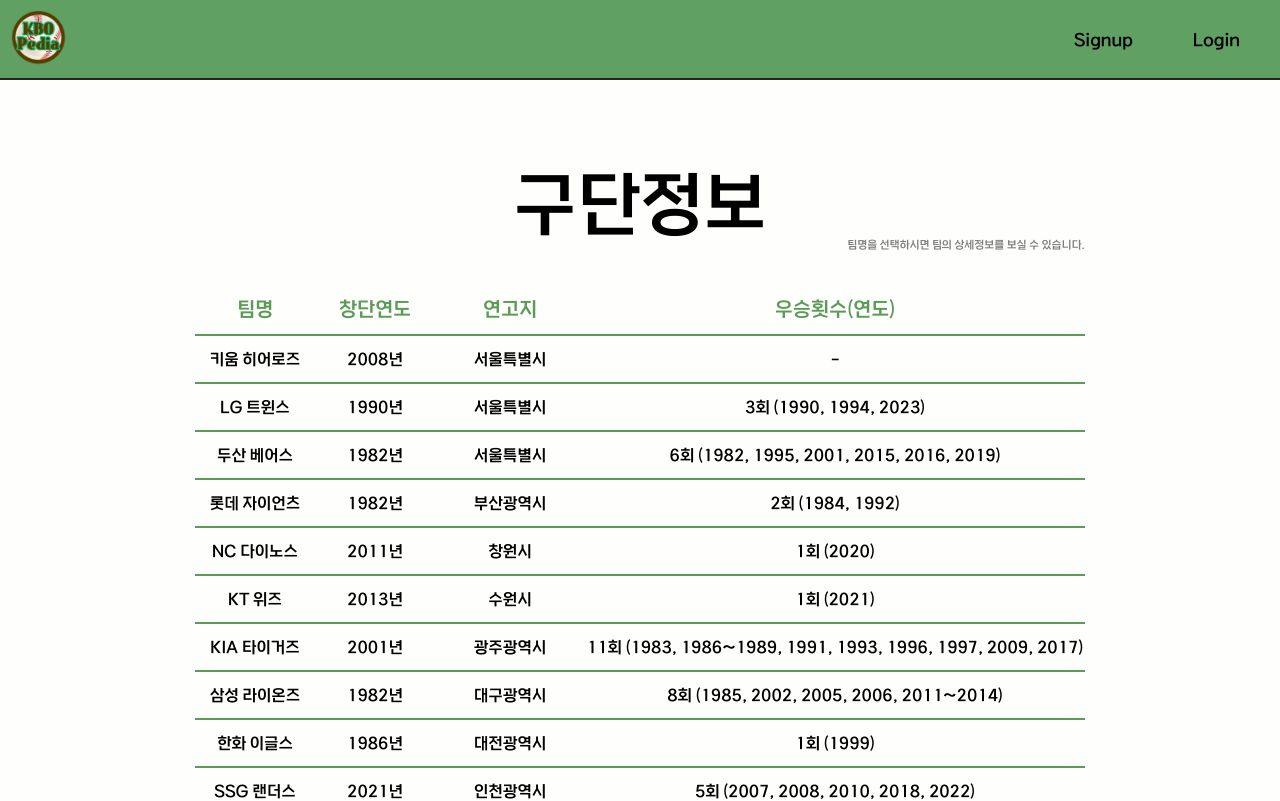
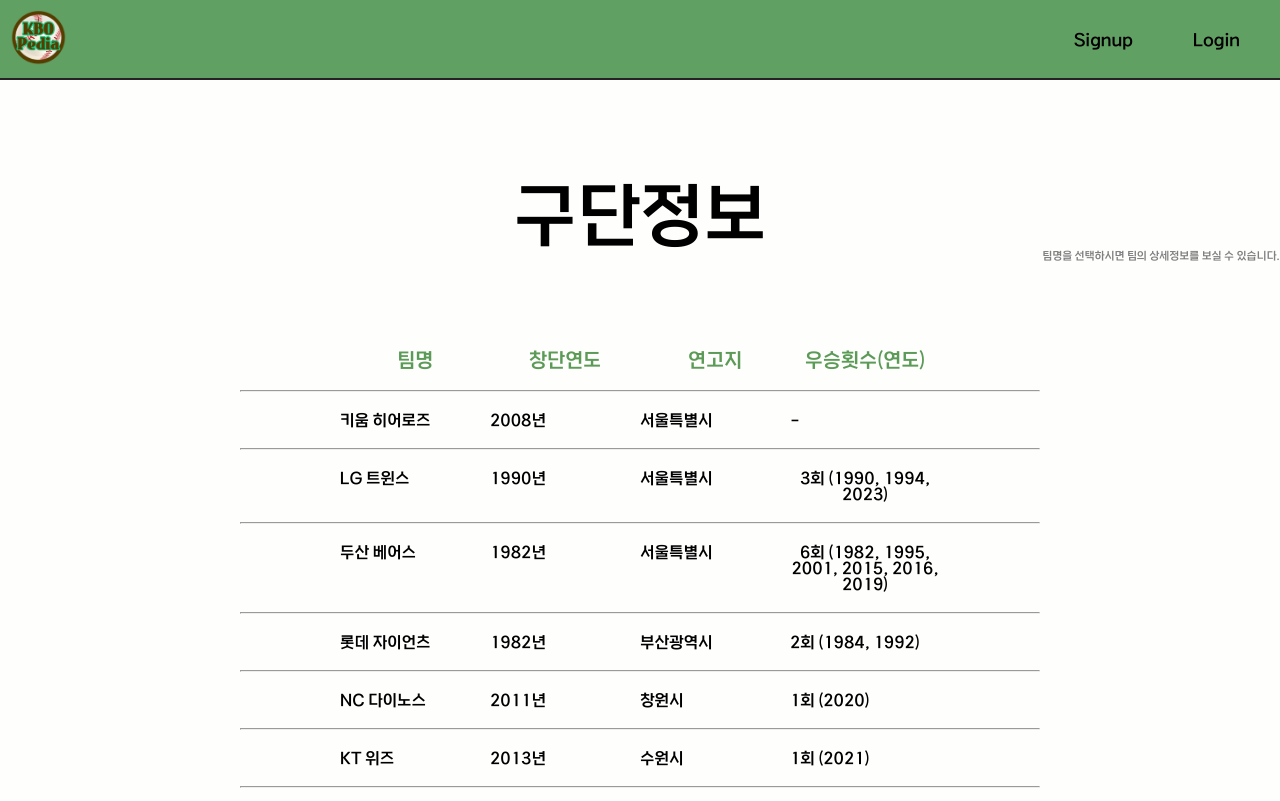
Before and after one commit to rnjsdpwls/Kbopedia, a React (Create React App) app in the folder KBO_FRONT/: page /TeamInfo in a window 1280 px wide. Shown: the top 801 px of the page. Built offline with nearby package versions, Linux system fonts and the light colour scheme.

Commit message:
refactor: css 수정 중..

```diff
--- a/KBO_FRONT/src/components/pages/TeamInfoPage/StyledTeamInfo.ts
+++ b/KBO_FRONT/src/components/pages/TeamInfoPage/StyledTeamInfo.ts
@@ -2,14 +2,11 @@
 
 export const TeamContainer = styled.div`
   text-align: center;
-  position: absolute;
-  top: 50%;
-  left: 50%;
-  transform: translate(-50%, -50%);
+  position: relative;
+  margin: 100px 0;
 `;
 
 export const TeamInfoMainTitle = styled.div`
-  margin-top: 200px;
   font-size: 70px;
 `;
 
@@ -21,20 +18,28 @@
 
 export const TeamTable = styled.ul`
   display: flex;
-  margin-top: 60px;
   justify-content: center;
+  margin-top: 100px;
+  margin-bottom: 20px;
 `;
 
 export const TeamTableTitle = styled.ul`
   color: #5c9b57;
   font-size: 20px;
-  width: 200px;
+  width: 150px;
 `;
 
-export const TeamTableContainer = styled.ul``;
+export const TeamTableContainer = styled.ul`
+  justify-content: center;
+  text-align: center;
+  text-align: center;
+`;
 
 export const TeamTableItem = styled.li`
-  width: 200px;
+  display: flex;
+  text-align: center;
+  width: 150px;
+  white-space: pre-wrap;
 `;
 
 export const HoverableTeamTableItem = styled(TeamTableItem)`
@@ -45,8 +50,9 @@
 `;
 
 export const Spacing = styled.hr`
-  margin: 15px 0;
-  border: 1px solid #5c9b57;
+  display: flex;
+  justify-content: center;
+  margin-top: 20px;
+  margin-bottom: 20px;
+  width: 800px;
 `;
-
-export const StyledTeamDetail = styled.span``;
--- a/KBO_FRONT/src/components/pages/TeamInfoPage/TeamInfo.tsx
+++ b/KBO_FRONT/src/components/pages/TeamInfoPage/TeamInfo.tsx
@@ -1,5 +1,5 @@
 import { useState } from 'react';
-import { TeamInfoMainTitle, TeamTable, TeamContainer, TeamTableTitle, TeamTableItem, Spacing, Info, HoverableTeamTableItem } from './StyledTeamInfo';
+import { TeamInfoMainTitle, TeamTable, TeamContainer, TeamTableTitle, TeamTableItem, Spacing, Info, HoverableTeamTableItem, TeamTableContainer } from './StyledTeamInfo';
 import dummy from '../../../db/teamData.json';
 import { Link } from 'react-router-dom';
 
@@ -26,27 +26,28 @@
       <TeamInfoMainTitle>구단정보</TeamInfoMainTitle>
       <Info>팀명을 선택하시면 팀의 상세정보를 보실 수 있습니다.</Info>
       <TeamTable>
-        <TeamTableTitle style={{ width: '120px' }}>팀명</TeamTableTitle>
-        <TeamTableTitle style={{ width: '120px' }}>창단연도</TeamTableTitle>
-        <TeamTableTitle style={{ width: '150px' }}>연고지</TeamTableTitle>
-        <TeamTableTitle style={{ width: '500px' }}>우승횟수(연도)</TeamTableTitle>
+        <TeamTableTitle >팀명</TeamTableTitle>
+        <TeamTableTitle >창단연도</TeamTableTitle>
+        <TeamTableTitle >연고지</TeamTableTitle>
+        <TeamTableTitle >우승횟수(연도)</TeamTableTitle>
       </TeamTable>
       <Spacing />
       {dummy.team.map((team: TeamData) => (
         <ul key={team.id}>
           <li>
-            <div style={{ display: 'flex' }}>
+            <TeamTableContainer style={{ display: 'flex' }}>
               <Link to={`/TeamItems/${team.id}`}>
-                <HoverableTeamTableItem style={{ width: '120px' }}>{team.teamName}</HoverableTeamTableItem>
+                <HoverableTeamTableItem >{team.teamName}</HoverableTeamTableItem>
               </Link>
-              <TeamTableItem style={{ width: '120px' }}>{team.foundingYear}</TeamTableItem>
-              <TeamTableItem style={{ width: '150px' }}>{team.region}</TeamTableItem>
-              <TeamTableItem style={{ width: '500px', overflow: 'auto', whiteSpace: 'nowrap' }}>{team.record}</TeamTableItem>
-            </div>
+              <TeamTableItem>{team.foundingYear}</TeamTableItem>
+              <TeamTableItem>{team.region}</TeamTableItem>
+              <TeamTableItem>{team.record}</TeamTableItem>
+            </TeamTableContainer>
             <Spacing />
           </li>
         </ul>
-      ))}
-    </TeamContainer>
+      ))
+      }
+    </TeamContainer >
   );
 }
```
